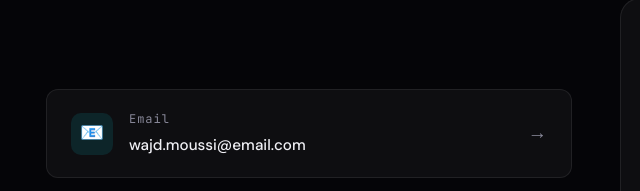
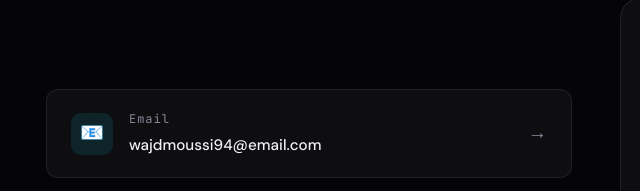
Before and after one commit to wajdmoussi94-cmd/portfolio, a plain HTML site: page index.html in a window 1280 px wide. Shown: the part 4589-4780 px from the top of the page, 44-684 px from the left. Drawn offline with Linux system fonts and the light colour scheme.

Commit message:
Update index.html

```diff
--- a/index.html
+++ b/index.html
@@ -801,11 +801,11 @@ footer span{color:var(--cyan)}
     </div>
     <div class="contact-grid reveal">
       <div class="contact-links">
-        <a href="mailto:wajd.moussi@email.com" class="contact-link">
+        <a href="mailto:wajdmoussi94@email.com" class="contact-link">
           <div class="contact-link-icon" style="background:rgba(0,229,255,0.1)">📧</div>
           <div class="contact-link-info">
             <div class="contact-link-label">Email</div>
-            <div class="contact-link-value">wajd.moussi@email.com</div>
+            <div class="contact-link-value">wajdmoussi94@email.com</div>
           </div>
           <div class="contact-arrow">→</div>
         </a>
```
